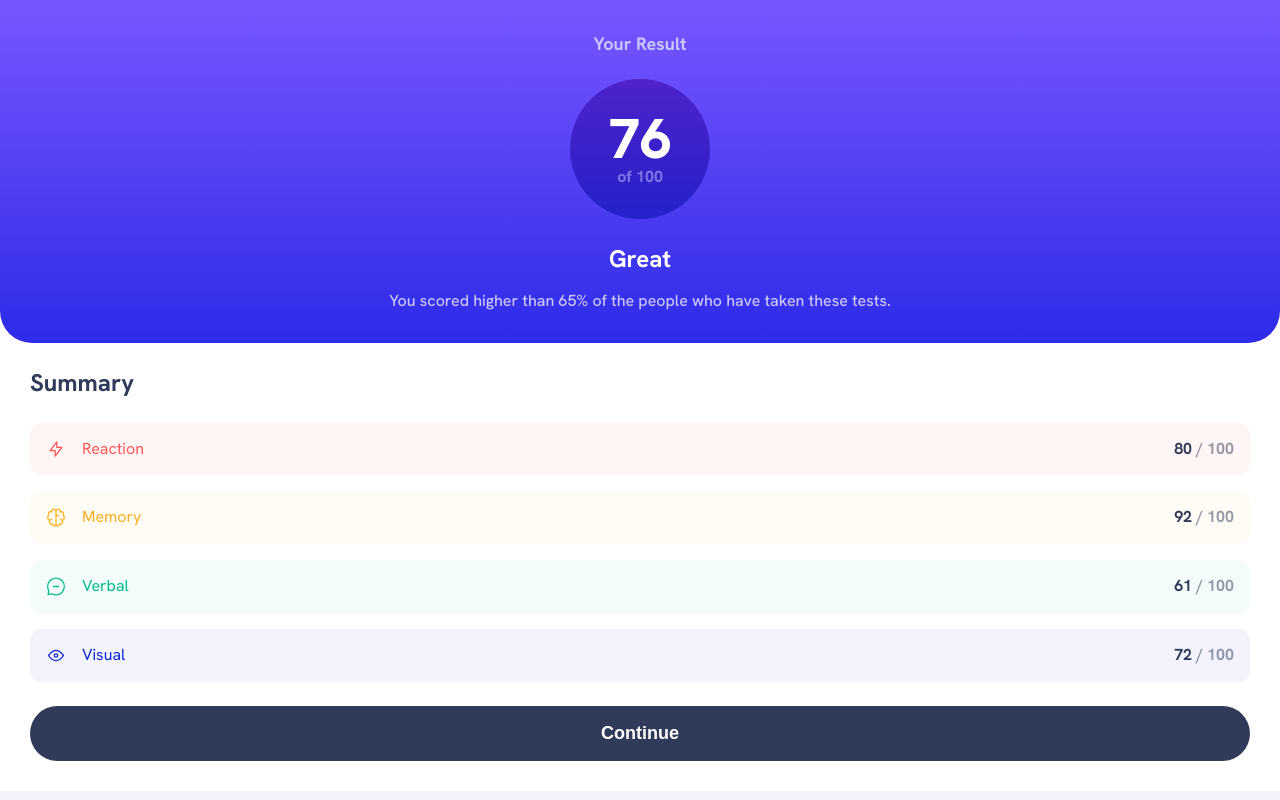
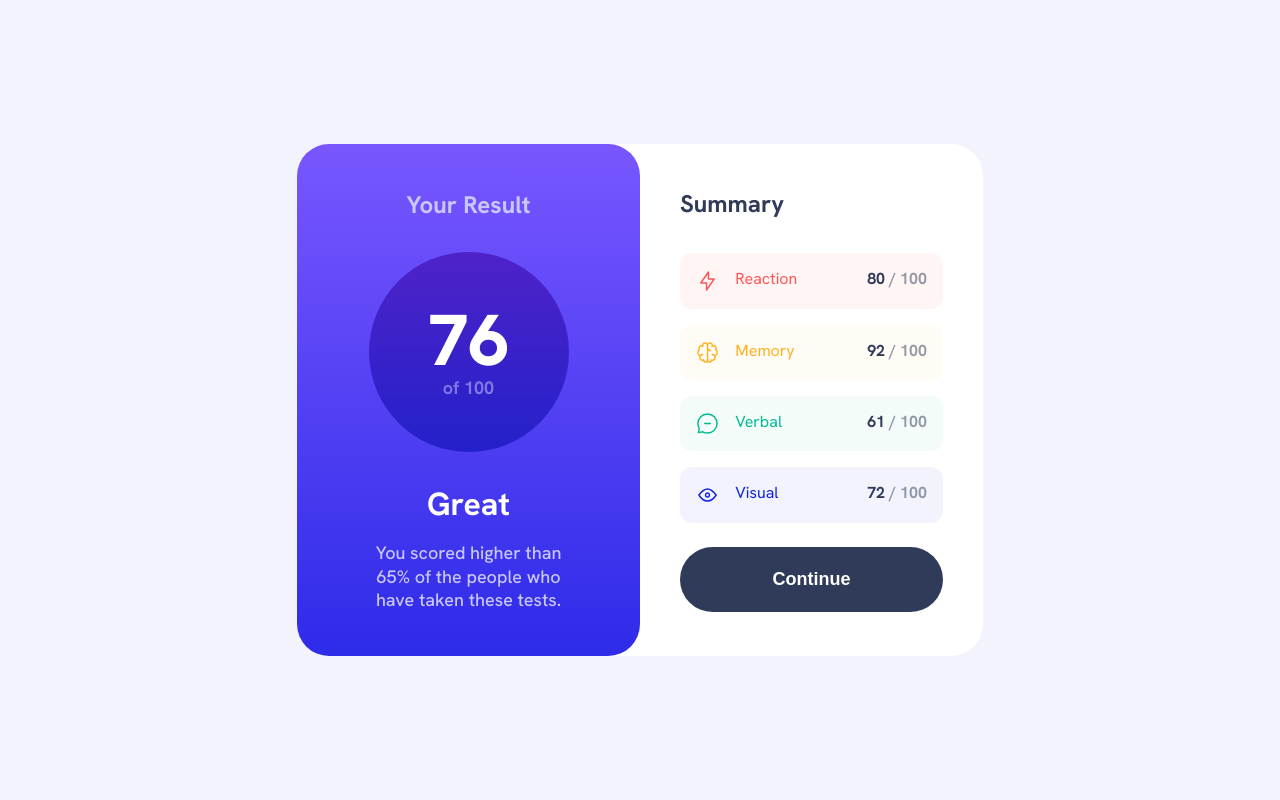
Before and after one commit to ahong211/results-summary-component, a React (Vite) app: page / in a window 1280 px wide. Built offline with nearby package versions, Linux system fonts and the light colour scheme.

Commit message:
Add tablet layout

```diff
--- a/src/App.css
+++ b/src/App.css
@@ -2,6 +2,10 @@
   padding: 0 1.875rem 1.875rem;
   display: grid;
   gap: 1.5rem;
+
+  @media (min-width: 45.625rem) {
+    padding: 2.78125rem 2.5rem;
+  }
 }
 
 .summaryList {
--- a/src/components/ResultsOverview/ResultsOverview.module.css
+++ b/src/components/ResultsOverview/ResultsOverview.module.css
@@ -7,12 +7,22 @@
   gap: 1.5rem;
   padding: 2rem 57.5px;
   border-radius: 0 0 2rem 2rem;
+
+  @media (min-width: 45.625rem) {
+    border-radius: 0 2rem 2rem 0;
+    gap: 2rem;
+    padding: 45px 69px;
+  }
 }
 
 .resultsTitle {
   font-size: 1.125rem;
   font-weight: 700;
   color: var(--navy-200);
+
+  @media (min-width: 45.625rem) {
+    font-size: 1.5rem;
+  }
 }
 
 .resultsScore {
@@ -24,6 +34,11 @@
   flex-direction: column;
   justify-content: center;
   align-items: center;
+
+  @media (min-width: 45.625rem) {
+    height: 200px;
+    width: 200px;
+  }
 }
 
 .score {
@@ -32,6 +47,10 @@
   font-weight: 800;
   text-align: center;
   color: var(--white);
+
+  @media (min-width: 45.625rem) {
+    font-size: 4.5rem;
+  }
 }
 
 .scoreTotal {
@@ -41,6 +60,10 @@
   font-size: 1rem;
   line-height: 1.3;
   font-weight: 700;
+
+  @media (min-width: 45.625rem) {
+    font-size: 1.125rem;
+  }
 }
 
 .descriptionWrapper {
@@ -52,10 +75,18 @@
   line-height: 1.3;
   color: var(--white);
   font-weight: 700;
+
+  @media (min-width: 45.625rem) {
+    font-size: 2rem;
+  }
 }
 
 .description {
   margin-top: 1rem;
   color: var(--navy-200);
   font-weight: 500;
+
+  @media (min-width: 45.625rem) {
+    font-size: 1.125rem;
+  }
 }
--- a/src/index.css
+++ b/src/index.css
@@ -52,8 +52,24 @@
   padding: 0;
 }
 
+body {
+  @media (min-width: 45.625rem) {
+    display: grid;
+    place-items: center;
+    min-height: 100vh;
+  }
+}
+
 main {
   background-color: var(--bg-summary);
   display: grid;
   gap: 1.5rem;
+
+  @media (min-width: 45.625rem) {
+    grid-template-columns: 1fr 1fr;
+    gap: 0;
+    max-width: 42.875rem;
+    border-radius: 32px;
+    overflow: hidden;
+  }
 }
```
